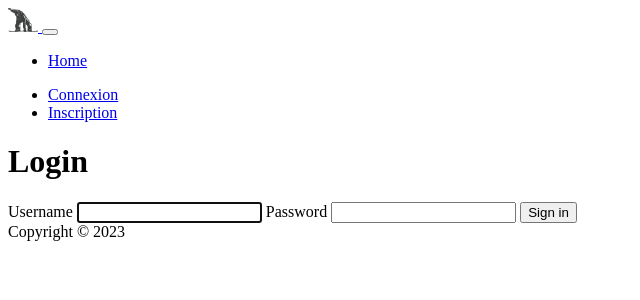
After one commit to jeremymls/snowtricks, a Symfony app: template templates/security/login.html.twig in a window 1280 px wide. The commit adds this page. Shown: the top 300 px of the page, without its empty margins (0-640 px from the left). Run offline with Twig, Linux system fonts and the light colour scheme; the template is opened without the code that fills it, so the values that code supplies are empty; some libraries are stand-ins or nearby versions.

Commit message:
feature/6-page-de-connexion

```diff
--- a/templates/base.html.twig
+++ b/templates/base.html.twig
@@ -15,11 +15,27 @@
         {% endblock %}
         {{ include('partials/_meta.html.twig') }}
     </head>
-    <body class="overflow-auto">
+    <body class="overflow-auto pb-5">
         {{ include('partials/_navbar.html.twig') }}
+        <div id="flash-container" class="alert-container mt-5 p-3 position-fixed top-0 w-100" style="z-index: 1040">
+            {% if app.user and app.user.isVerified() == false %}
+                <div class="alert alert-warning alert-dismissible fade show text-center" role="alert">
+                    Votre compte n'est pas encore vérifié, veuillez cliquer sur le lien de vérification envoyé par mail.
+                    <button type="button" class="btn-close" data-bs-dismiss="alert" aria-label="Close"></button>
+                </div>
+            {% endif %}
+            {% for label, messages in app.flashes %}
+                {% for message in messages %}
+                <div class="alert alert-{{ label }} alert-dismissible fade show text-center" role="alert">
+                    {{ message }}
+                    <button type="button" class="btn-close" data-bs-dismiss="alert" aria-label="Close"></button>
+                </div>
+                {% endfor %}
+            {% endfor %}
+        </div>
         {% if block('title') or block('_action') %}
-            <div class="pt-5 bg-light rounded-3">
-                <div class="container-fluid pt-5 position-relative">
+            <div class="pt-5 mb-3 rounded-3">
+                <div class="container-fluid py-5 position-relative">
                     <h1 id='title-header' class="display-5 fw-bold text-center position-absolute top-50 start-50 translate-middle">{{ block('title') }}</h1>
                     {% block _action %}{% endblock %}
                 </div>
--- a/templates/partials/_navbar.html.twig
+++ b/templates/partials/_navbar.html.twig
@@ -14,31 +14,36 @@
         </button>
         <div class="collapse navbar-collapse" id="navbarSupportedContent">
             <ul class="navbar-nav me-auto mb-2 mb-lg-0">
-                <li class="nav-item {% if app.request.attributes.get('_route') == 'app_add_trick' %}active{% endif %}">
+                <li class="nav-item {% if app.request.get('_route') == 'app_home' %}active{% endif %}">
+                    <a class="nav-link" href="{{ path('app_home') }}">Home</a>
+                </li>
+                {% if is_granted('ROLE_USER') %}
+                <li class="nav-item {% if app.request.get('_route') == 'app_add_trick' %}active{% endif %}">
                     <a class="nav-link" href="{{ path('app_add_trick') }}">Ajouter une figure</a>
                 </li>
+                {% endif %}
             </ul>
             <ul class="navbar-nav ms-auto mb-2 mb-lg-0">
-                <li class="nav-item {% if app.request.pathinfo == path('app_home') %}active{% endif %}"><a class="nav-link" href="#">Connexion</a></li>
-                <div class="vr"></div>
-                <li class="nav-item {% if app.request.pathinfo == path('app_home') %}active{% endif %}"><a class="nav-link" href="#">Inscription</a></li>
-            </ul>
-            <div class="dropdown text-end">
                 {% if is_granted('ROLE_USER') %}
+                    <li class="nav-item dropdown text-end">
                         <a href="#" class="d-block link-dark text-decoration-none dropdown-toggle" data-bs-toggle="dropdown" aria-expanded="false">
                             <span class="rounded-circle bg-primary text-light" style="width: 32px; height: 32px; display: inline-block; vertical-align: middle; line-height: 32px; text-align: center; font-size: 1rem; font-weight: 700; text-transform: uppercase;">
-                        <span class="text-light">T</span>
+                                <span class="text-light">JM</span>
                             </span>
                         </a>
-                {% else %}
                         <ul class="dropdown-menu text-small" style="">
                             <li><a class="dropdown-item" href="#">Mon compte</a></li>
-                    <li><a class="dropdown-item link-success" href="#">Ajouter une figure</a></li>
+                            {# <li><a class="dropdown-item link-success" href="#">Ajouter une figure</a></li> #}
                             <li><hr class="dropdown-divider"></li>
-                    <li><a class="dropdown-item link-danger" href="#"><strong>Déconnexion</strong></a></li>
+                            <li><a class="dropdown-item link-danger" href="{{ path('app_logout') }}"><strong>Déconnexion</strong></a></li>
                         </ul>
+                    </li>
+                {% else %}
+                    <li class="nav-item {% if app.request.pathinfo == path('app_login') %}active{% endif %}"><a class="nav-link" href="{{ path('app_login')}}">Connexion</a></li>
+                    <div class="vr"></div>
+                    <li class="nav-item {% if app.request.pathinfo == path('app_register') %}active{% endif %}"><a class="nav-link" href="{{ path('app_register')}}">Inscription</a></li>
                 {% endif %}
-            </div>
+            </ul>
         </div>
     </div>
 </nav>
--- /dev/null
+++ b/templates/security/login.html.twig
@@ -0,0 +1,41 @@
+{% extends 'security.html.twig' %}
+
+{% block securityTitle %}Login{% endblock %}
+
+{% block form %}
+    <form method="post">
+        {% if error %}
+            <div class="alert alert-danger">{{ error.messageKey|trans(error.messageData, 'security') }}</div>
+        {% endif %}
+
+        {% if app.user %}
+            <div class="mb-3">
+                You are logged in as {{ app.user.userIdentifier }}, <a href="{{ path('app_logout') }}">Logout</a>
+            </div>
+        {% endif %}
+
+        <label for="inputUsername">Username</label>
+        <input type="text" value="{{ last_username }}" name="username" id="inputUsername" class="form-control" autocomplete="username" required autofocus>
+        <label for="inputPassword">Password</label>
+        <input type="password" name="password" id="inputPassword" class="form-control" autocomplete="current-password" required>
+
+        <input type="hidden" name="_csrf_token"
+            value="{{ csrf_token('authenticate') }}"
+        >
+
+        {#
+            Uncomment this section and add a remember_me option below your firewall to activate remember me functionality.
+            See https://symfony.com/doc/current/security/remember_me.html
+
+            <div class="checkbox mb-3">
+                <label>
+                    <input type="checkbox" name="_remember_me"> Remember me
+                </label>
+            </div>
+        #}
+
+        <button class="btn btn-lg btn-primary mt-3" type="submit">
+            Sign in
+        </button>
+    </form>
+{% endblock %}
```
Also changed, not shown: src/Controller/SecurityController.php (added, +38 -0 lines), src/Security/SnowtricksAuthenticator.php (added, +61 -0 lines), 1 other file. Lines whose indentation alone changed are shown as unchanged.
